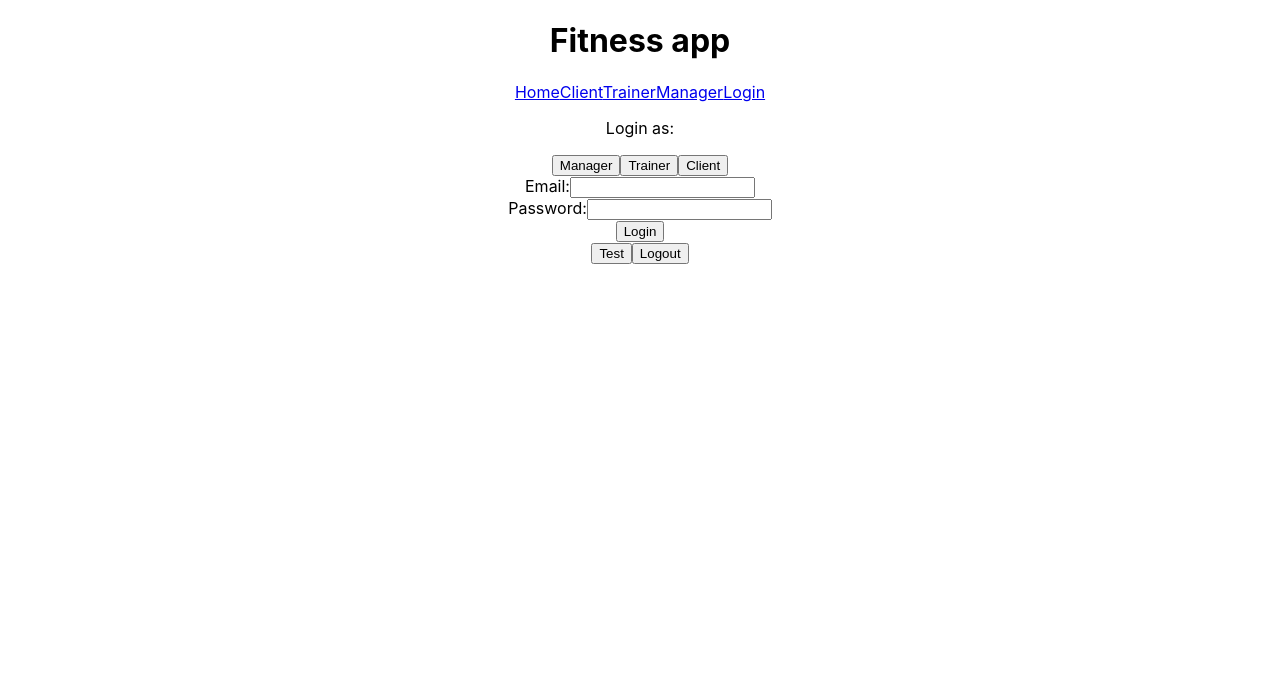
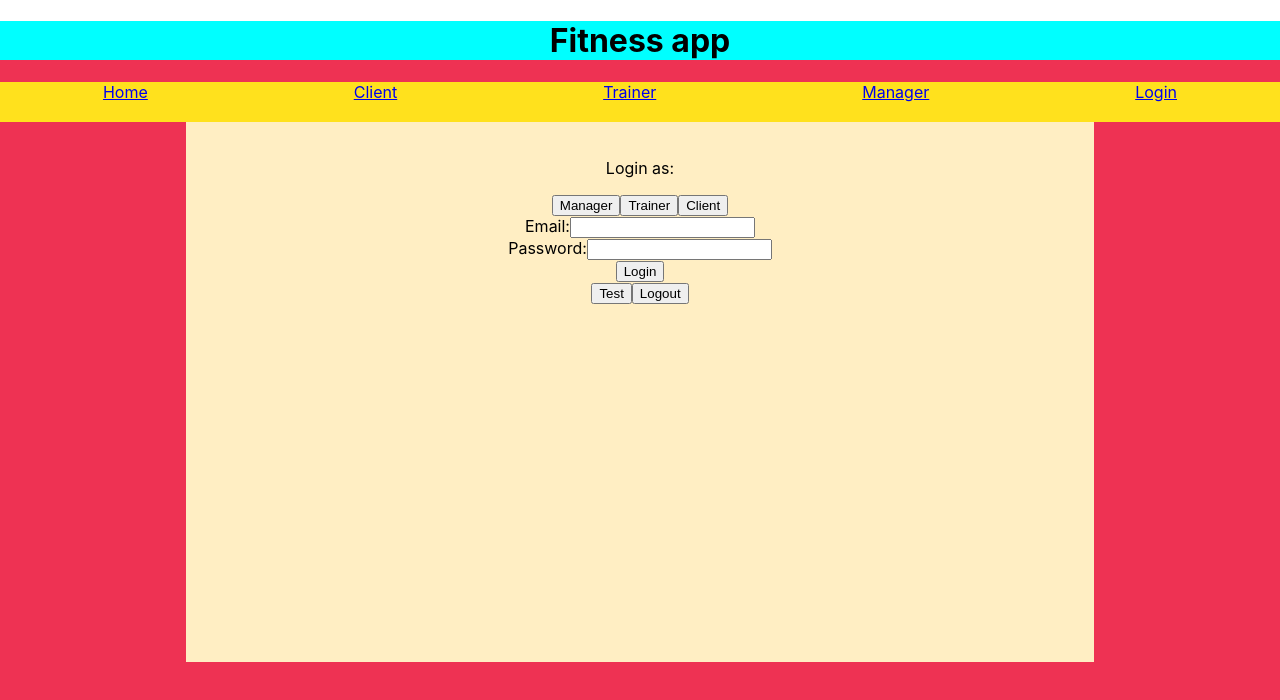
Before and after one commit to Solguden/swafe-02, a React (Create React App) app in the folder fitness/: page /login in a window 1280 px wide. Shown: the top 700 px of the page. Built offline with nearby package versions, Linux system fonts and the light colour scheme.

Commit message:
bit of styling

```diff
--- a/fitness/package.json
+++ b/fitness/package.json
@@ -37,5 +37,9 @@
       "last 1 firefox version",
       "last 1 safari version"
     ]
+  },
+  "devDependencies": {
+    "css-loader": "^6.5.1",
+    "style-loader": "^3.3.1"
   }
 }
--- a/fitness/src/App.css
+++ b/fitness/src/App.css
@@ -1,5 +1,12 @@
 .App {
   text-align: center;
+  background-color: #ee3253;
+
+
+}
+
+.App h1 {
+  background-color:aqua;
 }
 
 .App-logo {
@@ -28,6 +35,33 @@
   color: #61dafb;
 }
 
+.router-view{
+  display: flex;
+  flex-direction: row;
+
+}
+
+.routes{
+  width: 70%;
+  min-height: 500px;
+  padding: 20px;
+  background-color: #ffeec3;
+}
+
+.filler-left{
+  width: 15%;
+  background-color: #ee3253;
+}
+
+.filler-right{
+  width: 15%;
+  background-color: #ee3253;
+}
+
+.footer{
+  height: 200px;
+}
+
 @keyframes App-logo-spin {
   from {
     transform: rotate(0deg);
--- a/fitness/src/App.js
+++ b/fitness/src/App.js
@@ -3,6 +3,8 @@ import {
   BrowserRouter as Router,
   Routes,
   Route,
+  Navigate,
+  useRoutes
 } from "react-router-dom";
 import { Navbar } from './Layout/Navbar';
 import { Home } from './Layout/Home';
@@ -17,6 +19,9 @@ function App() {
       <div className="App">
         <h1>Fitness app</h1>
         <Navbar />
+        <div className="router-view">
+          <div className="filler-left"></div>
+          <div  className="routes">
             <Routes>
               <Route path="/home" element={<Home />} />
               <Route path="/client" element={<Client />} />
@@ -25,8 +30,14 @@ function App() {
               <Route path="/login" element={<Login />} />
             </Routes>
           </div>
+          <div className="filler-right"></div>
+        </div>
+        <div className="footer"></div>
+      </div>
     </Router>
   );
 }
 
+
+
 export default App;
--- /dev/null
+++ b/fitness/src/Layout/Navbar.css
@@ -0,0 +1,6 @@
+a{
+    display: flex;
+    text-decoration: none;
+    margin: 5px 20px;
+    align-self: center;
+}
--- a/fitness/src/Layout/Navbar.js
+++ b/fitness/src/Layout/Navbar.js
@@ -3,21 +3,35 @@ import { NavLink } from "react-router-dom";
 export function Navbar() {
     return (
         <nav>
+            <a>
                 <NavLink to="/home" >
                     Home
                 </NavLink>
+            </a>
+            <a>
                 <NavLink to="/client" >
                     Client
                 </NavLink>
+            </a>
+            <a>
                 <NavLink to="/trainer" >
                     Trainer
                 </NavLink>
+            </a>
+            <a>
                 <NavLink to="/manager" >
                     Manager
                 </NavLink>
+            </a>
+            <a>
                 <NavLink to="/login" >
                     Login
                 </NavLink>
+            </a>
+
+
+
+
         </nav>
     );
 }
--- /dev/null
+++ b/fitness/src/Login/Login.css
@@ -0,0 +1,4 @@
+.wrapper{
+    display: flex;
+    flex-direction: column;
+}
--- a/fitness/src/Login/Login.js
+++ b/fitness/src/Login/Login.js
@@ -59,6 +59,7 @@ export function Login () {
 
   return (
     <main>
+      <div className="wrapper">
         <p>Login as:</p>
           <button onClick={setManager}>Manager</button>
           <button onClick={setTrainer}>Trainer</button>
@@ -79,6 +80,7 @@ export function Login () {
           </form>
           <button onClick={getAll}>Test</button>
           <button onClick={logout}>Logout</button>
+        </div>
     </main>
   );
 }
--- a/fitness/src/Trainer/Trainer.js
+++ b/fitness/src/Trainer/Trainer.js
@@ -43,7 +43,8 @@ export function Trainer() {
     const [workouts, setWorkouts] = useState(null);
     useEffect(() => {
       async function getWorkouts() {
-        const workoutresp = await getData("http://localhost:3001/bookables");
+        const requestOptions = { method: 'GET', headers: authHeader() };
+        const workoutresp = await fetch("https://afe2021fitness.azurewebsites.net/api/WorkoutPrograms/trainer", requestOptions).then(handleResponse);
         const workoutdata = await (workoutresp);
         setWorkouts(workoutdata);
       }
@@ -51,7 +52,7 @@ export function Trainer() {
     }, []);
 
 
-  if (users === null || workouts === null) {
+  if (users === null || users === undefined|| workouts === null || workouts === undefined) {
     return <p>Trainer (Found nothing/Loading)</p>
     //<Spinner />
   }
--- a/fitness/src/index.css
+++ b/fitness/src/index.css
@@ -11,3 +11,15 @@ code {
   font-family: source-code-pro, Menlo, Monaco, Consolas, 'Courier New',
     monospace;
 }
+
+nav{
+  display: flex;
+  flex-direction: row;
+  justify-content: space-around;
+  background-color: #FFE11D;
+  height: 40px;
+
+  /* background-color: #ffeec3;
+  background-color: #844d38;
+  background-color:#302E3c ; */
+}
--- a/fitness/src/util/api.js
+++ b/fitness/src/util/api.js
@@ -8,5 +8,8 @@ export function getData(url) {
         }
 
         return resp.json();
+      })
+      .catch( error => {
+        console.log(error)
       });
   }
```
Also changed, not shown: fitness/src/Layout/MainLayout.js (added, +7 -0 lines), 1 other file (tests, documents, lock files or other folders). Lines whose indentation alone changed are shown as unchanged.
